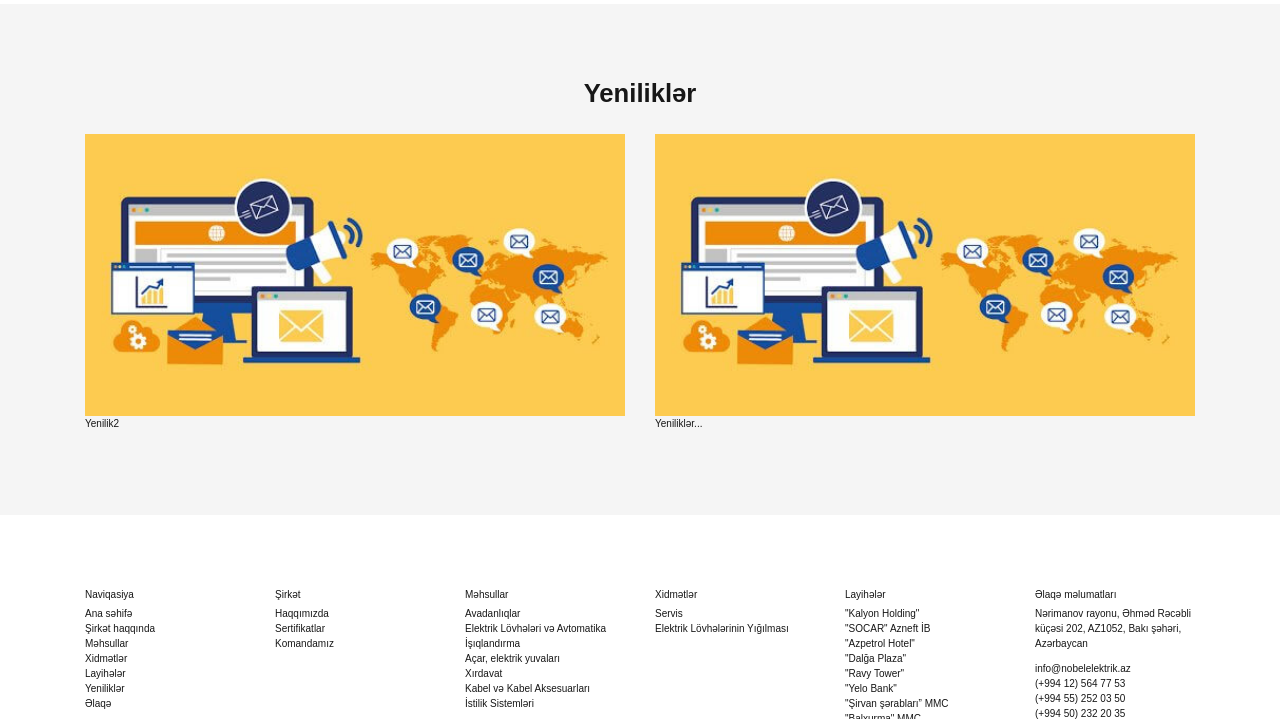
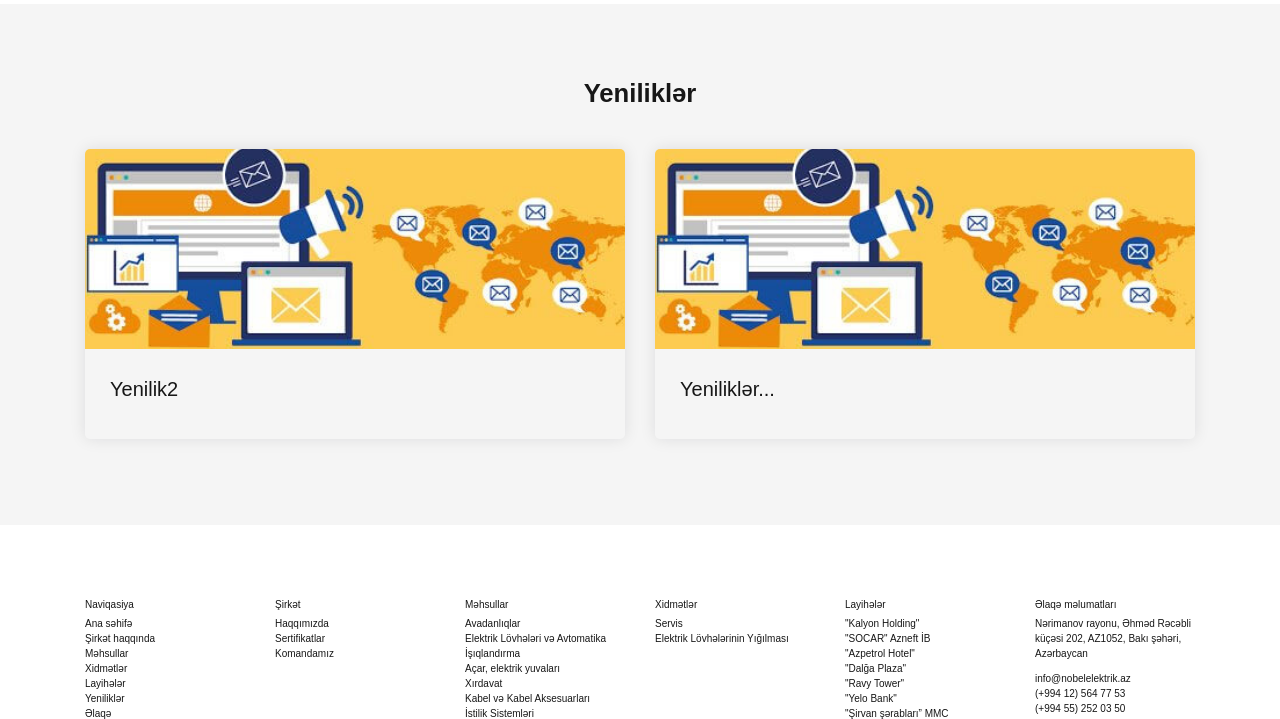
Before and after one commit to ZuuZaa/nobelelektrik, a plain HTML site: page index.html in a window 1280 px wide. Shown: the part 3760-4479 px from the top of the page. Drawn offline with nearby package versions, Linux system fonts and the light colour scheme.

Commit message:
news section

```diff
--- a/assets/css/style.scss
+++ b/assets/css/style.scss
@@ -503,21 +503,24 @@ footer {
         color: #fff;
 
         .carousel-inner {
-          min-height: 50rem;
+            min-height: 50rem;
         }
 
         @media screen and (min-width: 220px) {
             .carousel-inner {
                 height: 50rem;
             }
+
             .carousel-indicators h6 {
                 display: none;
             }
         }
+
         @media screen and (min-width: 768px) {
             .carousel-inner {
                 height: 72.5rem;
             }
+
             .carousel-indicators h6 {
                 display: block;
             }
@@ -787,7 +790,7 @@ footer {
 
 
         .card-content {
-        padding: 3rem 4rem;
+            padding: 3rem 4rem;
             position: absolute;
             height: 100%;
             top: 0;
@@ -802,7 +805,7 @@ footer {
         }
 
         .more {
-            margin-bottom: 1rem ;
+            margin-bottom: 1rem;
             padding: 1.1rem 4.3rem;
             border: .2rem solid rgb(255, 255, 255, 0.4);
             border-radius: 2.5rem;
@@ -810,6 +813,7 @@ footer {
             font-weight: 400;
             line-height: 1.5;
             display: inline-block;
+
             &:hover {
                 border: .2rem solid rgb(255, 255, 255);
             }
@@ -832,6 +836,7 @@ footer {
             a {
                 color: #fff;
             }
+
             &::after {
                 background: rgba(0, 0, 0, 0.6);
             }
@@ -841,4 +846,40 @@ footer {
 
 .news-section {
     background: #f5f5f5;
+
+    .news-card {
+        margin-block: 1.5rem 1.2rem;
+        box-shadow: rgba(17, 17, 26, .1) 0 0 1.6rem;
+        border-radius: 0.5rem;
+
+        .img-wrapper {
+            width: 100%;
+            height: 20rem;
+            border-radius: 0.5rem 0.5rem 0 0;
+            overflow: hidden;
+
+            img {
+                object-fit: cover;
+                transform: scale(1.1);
+                transition: transform .5s;
+            }
+        }
+
+        .news-title {
+            padding: 2.5rem;
+            font-size: 2rem;
+            font-weight: 500;
+
+        }
+
+        &:hover {
+            .img-wrapper img {
+                transform: scale(1.2);
+            }
+
+            a {
+                color: #171717;
+            }
+        }
+    }
 }
--- a/index.html
+++ b/index.html
@@ -543,7 +543,7 @@
                     <div class="col-md-6">
                         <div class="news-card">
                             <a href="#">
-                                <div class="img-wrap">
+                                <div class="img-wrapper">
                                     <img src="/assets/images/news.jpeg" alt="news">
                                 </div>
                                 <div class="news-title">
@@ -555,7 +555,7 @@
                     <div class="col-md-6">
                         <div class="news-card">
                             <a href="#">
-                                <div class="img-wrap">
+                                <div class="img-wrapper">
                                     <img src="/assets/images/news.jpeg" alt="news">
                                 </div>
                                 <div class="news-title">
```
Also changed, not shown: assets/css/style.css, 1 other file.
